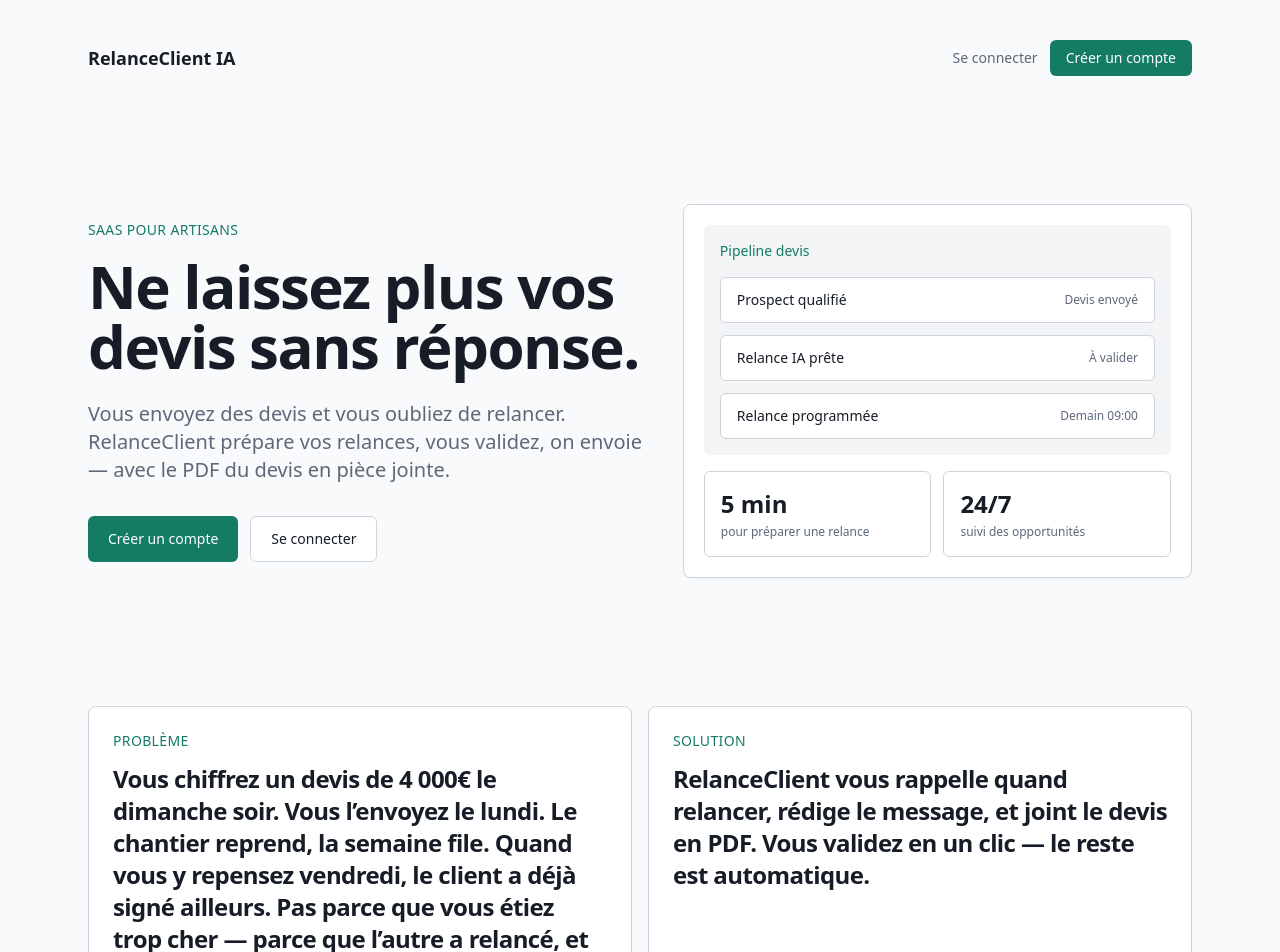
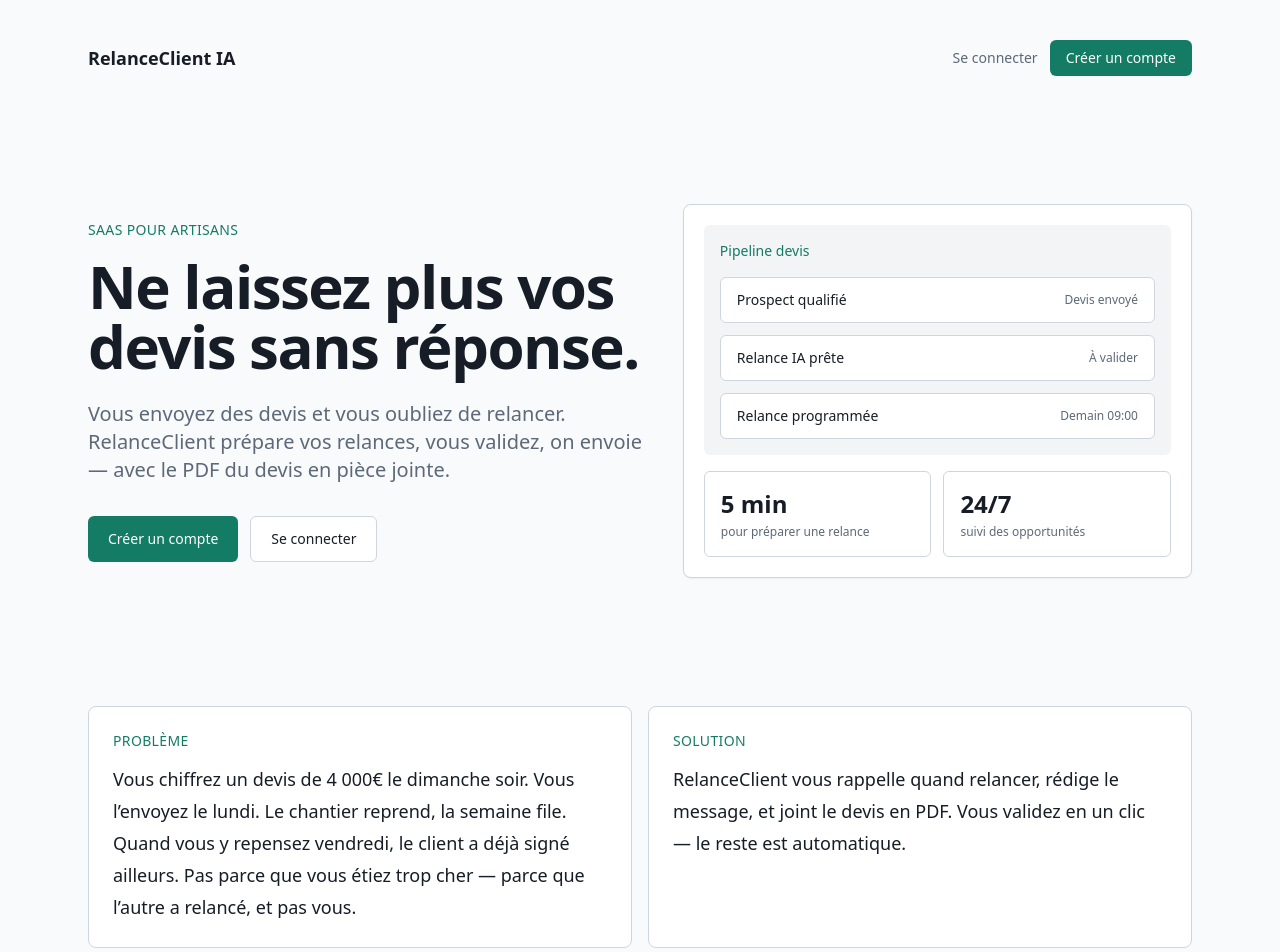
Before and after one commit to devfaouez/relanceclient-ia-mvp, a Next.js app: page / in a window 1280 px wide. Shown: the top 952 px of the page. Built offline with nearby package versions, Linux system fonts and the light colour scheme.

Commit message:
fix: improve landing problem solution readability

```diff
--- a/app/page.tsx
+++ b/app/page.tsx
@@ -148,22 +148,22 @@ export default function HomePage() {
             <p className="text-sm font-medium uppercase tracking-wide text-primary">
               Problème
             </p>
-            <h2 className="mt-3 text-2xl font-semibold tracking-tight">
+            <p className="mt-3 text-base leading-7 text-foreground sm:text-lg sm:leading-8">
               Vous chiffrez un devis de 4 000€ le dimanche soir. Vous l’envoyez
               le lundi. Le chantier reprend, la semaine file. Quand vous y
               repensez vendredi, le client a déjà signé ailleurs. Pas parce que
               vous étiez trop cher — parce que l’autre a relancé, et pas vous.
-            </h2>
+            </p>
           </div>
           <div className="rounded-lg border bg-card p-6">
             <p className="text-sm font-medium uppercase tracking-wide text-primary">
               Solution
             </p>
-            <h2 className="mt-3 text-2xl font-semibold tracking-tight">
+            <p className="mt-3 text-base leading-7 text-foreground sm:text-lg sm:leading-8">
               RelanceClient vous rappelle quand relancer, rédige le message, et
               joint le devis en PDF. Vous validez en un clic — le reste est
               automatique.
-            </h2>
+            </p>
           </div>
         </section>
 
```
